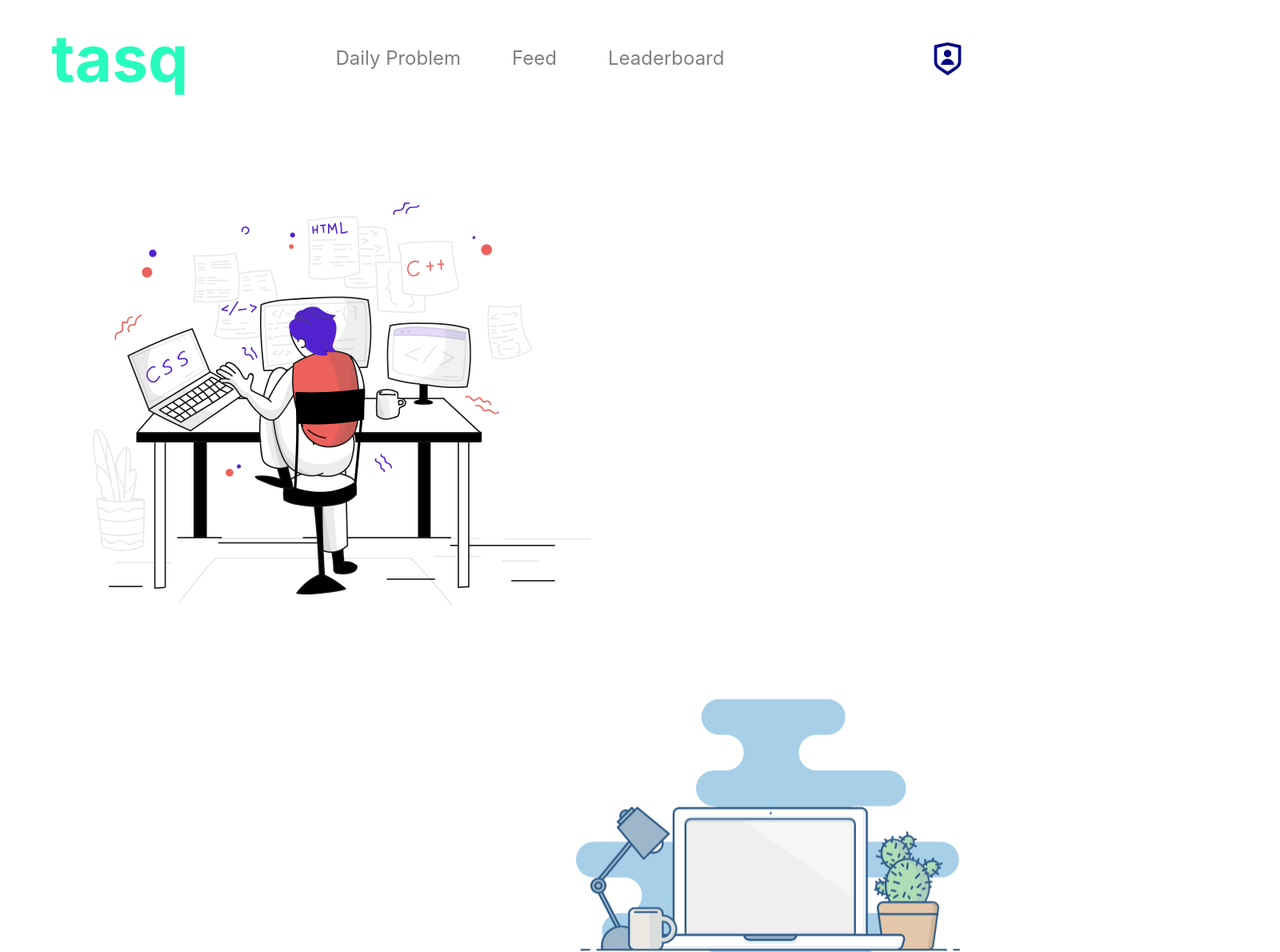
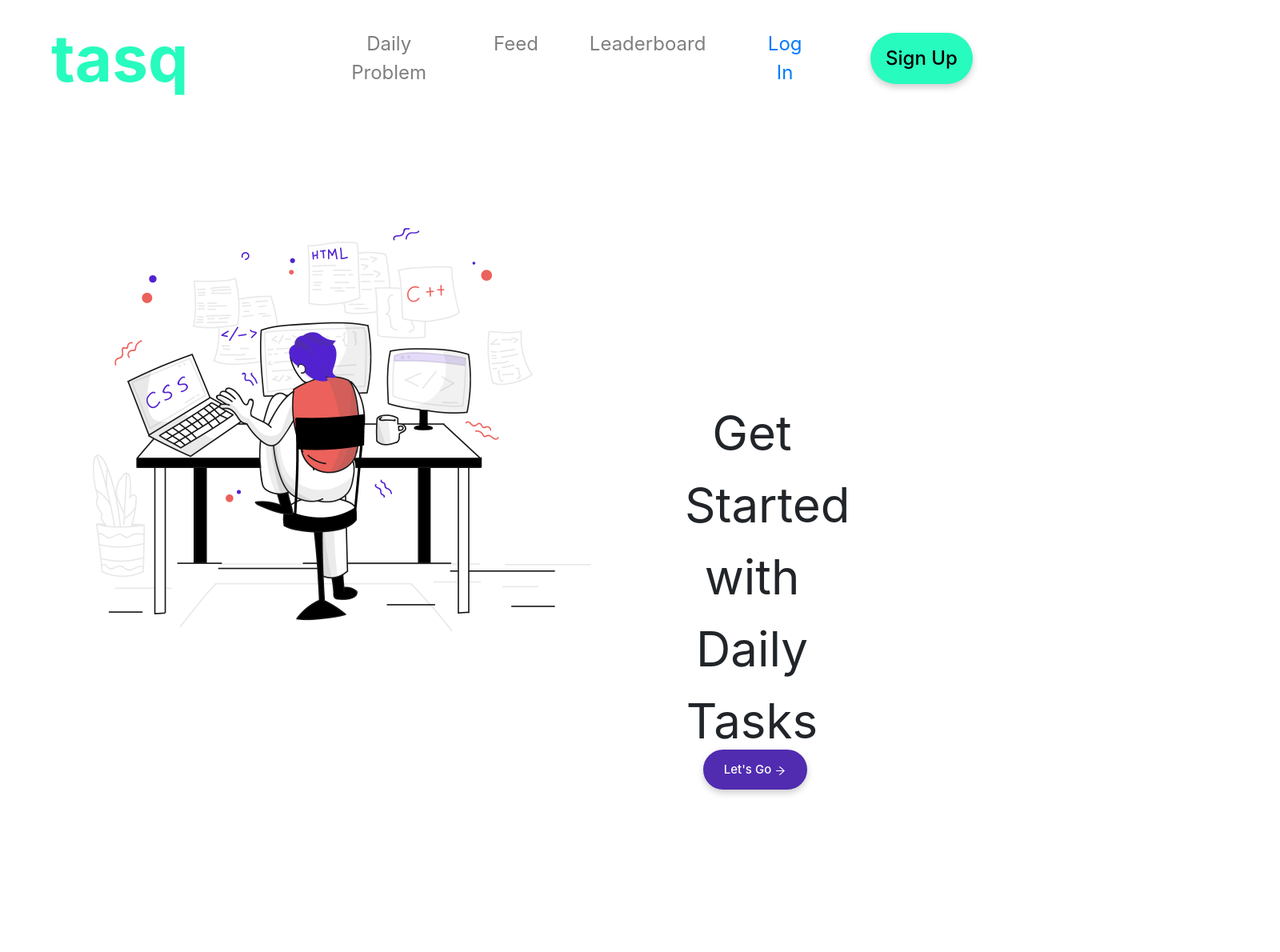
Before and after one commit to applied-project-2020/zoosh, a React (Create React App) app: page / in a window 1280 px wide. Shown: the top 1190 px of the page at 80% size, 1600 px wide, since content can reach past the window. After the commit the page ends 1075 px from the top, so only its background shows below. Built offline with nearby package versions, Linux system fonts and the light colour scheme.

Commit message:
Landing Updates/Get Started Options

```diff
--- a/package.json
+++ b/package.json
@@ -3,6 +3,7 @@
   "version": "0.1.0",
   "private": true,
   "dependencies": {
+    "@material-ui/core": "^4.11.0",
     "@testing-library/jest-dom": "^4.2.4",
     "@testing-library/react": "^9.5.0",
     "@testing-library/user-event": "^7.2.1",
--- a/src/App.css
+++ b/src/App.css
@@ -93,20 +93,24 @@ body{
 
 
 .btn-profile{
-  border-radius: 25px;
+  border-radius: 35px;
+  font-weight: 500;
   background-color: white;
   color: black;
   border: none;
   margin-right: 2rem;
+  outline: none !important;
+  width: 8rem;
+  height: 4rem;
+  background-color: #27FBBE;
   outline: none;
-  width: 4rem;
-  height: 4rem;
+  box-shadow: 0px 4px 8px 0px rgba(0,0,0,0.2);
 }
 
 .btn-profile:hover{
-  background-color: #27FBBE;
-  width: 4rem;
-  outline: none;
+  background-color: gray;
+  color: white;
+
 }
 
 hr {
@@ -220,3 +224,108 @@ hr {
   border-radius: 25px;
   margin-right: 40rem;
 }
+
+
+/* SUBSCRIBE BY EMAIL */
+
+.subscribe-card{
+  width: 30rem;
+  height: 20rem;
+  background-color: white;
+  box-shadow: 0px 4px 8px 0px rgba(0,0,0,0.2);
+  margin: auto;
+  border-radius: 25px;
+  margin-right: 40rem;
+}
+
+#divRight-sub{
+  width: 800px;
+  float: left;
+  margin-top: 4rem;
+  margin-right: 10%;
+
+}
+
+#divLeft-sub{
+  width: 600px;
+  float: left;
+  margin-left: 100px;
+}
+
+.sub-btn{
+  background-color: yellow;
+}
+
+.greeting{
+}
+
+#container{
+  width: 100%;
+}
+
+#a{
+  width: 100%;
+  height:90px;
+  padding-right: 800px;
+  display: inline-block;
+}
+#b{
+  display: inline-block;
+  height: 90px;
+  width: 60%;
+  font-size: 60px;
+  padding-left: 600px;
+  margin-bottom: 100px;
+}
+
+.img1{
+  margin-top: 5rem;
+  width: 800px;
+  height: auto;
+}
+
+.get-started-btn{
+  margin-left: 38rem;
+  width: 130px;
+  height: 50px;
+  border-radius: 25px;
+  border-style: solid;
+  border-color: #512CB0;
+  background: #512CB0;
+  color: white;
+  outline: none !important;
+  cursor: pointer;
+  box-shadow: 0px 4px 8px 0px rgba(0,0,0,0.2);
+  font-weight: 500;
+}
+
+.get-started-btn:hover{
+  background: gray;
+  color: black;
+  border-color: gray;
+  font-weight: 500;
+}
+
+/* DAILY TASKS PAGE */
+.python-card{
+  padding-top:3rem;
+  margin:auto;
+  width: 300px;
+  height:150px;
+  color: black;
+  border-radius: 10px;
+  background:whitesmoke;
+  margin-top:3rem;
+  box-shadow: 0px 4px 8px 0px rgba(0,0,0,0.2);
+}
+
+.python-card:hover {
+  box-shadow: 0px 4px 8px 0px rgba(0,0,0,0.2);
+  transform: translateY(-0.25em);
+}
+
+
+.head-selection{
+  margin-top: 5rem;
+  color:gray;
+}
--- a/src/App.js
+++ b/src/App.js
@@ -1,5 +1,4 @@
 import React from 'react';
-import logo from './logo.svg';
 import './App.css';
 import {
   BrowserRouter as Router,
@@ -10,10 +9,13 @@ import {
 import Login from './components/Login.js';
 import Register from './components/Register.js';
 import Feed from './components/Feed';
+import Daily from './components/Daily';
 import Leaderboards from './components/Leaderboards';
 import DailyProblems from './components/DailyProblems';
 import Facebook from './components/Facebook';
 import Home from './components/Home.js';
+import Python from './components/Tasks/Python';
+import UI from './components/Tasks/DailyUi';
 import {Navbar, Nav} from 'react-bootstrap';
 import { RiShieldUserLine } from 'react-icons/ri';
 import 'bootstrap/dist/css/bootstrap.min.css';
@@ -38,7 +40,9 @@ function App() {
           {/* <Navbar.Text>
             Signed in as: <a href="#login">Mark Otto</a>
           </Navbar.Text> */}
-        <Nav.Link className="links" href="/Login"> <button className="btn-profile"><RiShieldUserLine size={45} color={"navy"}/></button></Nav.Link>
+        <Nav.Link className="links" href="/Login">Log In</Nav.Link>
+        <Nav.Link className="links" href="/Register"> <button className="btn-profile">Sign Up</button></Nav.Link>
+        {/* <Nav.Link className="links" href="/Login"> <button className="btn-profile"><RiShieldUserLine size={45} color={"navy"}/></button></Nav.Link> */}
         </Navbar.Collapse>
       </Navbar>
 
@@ -52,11 +56,20 @@ function App() {
           <Route path="/DailyProblems">
             <Facebook />
           </Route>
+          <Route path="/Daily">
+            <Daily />
+          </Route>
           <Route path="/Leaderboards">
             <Leaderboards />
           </Route>
           <Route path="/Login">
             <Login />
+          </Route>
+          <Route path="/Python">
+            <Python />
+          </Route>
+          <Route path="/UI">
+            <UI />
           </Route>
           <Route path="/">
             <Home />
--- /dev/null
+++ b/src/components/Daily.js
@@ -0,0 +1,22 @@
+import React from 'react';
+import '../App.css';
+import { Nav } from 'react-bootstrap';
+import {SiPython} from 'react-icons/si'
+
+function Daily() {
+  return (
+
+    <>
+        <h1 className="head-selection">Select an option</h1>
+        <Nav.Link href="/Python"><div className="python-card">
+          <h1>Python <SiPython/></h1>
+        </div></Nav.Link>
+
+        <Nav.Link href="/UI"><div className="python-card">
+          <h1>Daily UI</h1>
+        </div></Nav.Link>
+    </>
+  );
+}
+
+export default Daily;
--- a/src/components/DailyProblems.js
+++ b/src/components/DailyProblems.js
@@ -5,8 +5,14 @@ import '../App.css';
 
 function DailyProblems() {
   return (
-    <h2>Daily Problems</h2>
 
+    <>
+      <h2>Daily Problems</h2>
+
+        <div>
+          <h1>Python</h1>
+        </div>
+    </>
   );
 }
 
--- a/src/components/Home.js
+++ b/src/components/Home.js
@@ -3,7 +3,8 @@ import '../App.css';
 import 'bootstrap/dist/css/bootstrap.min.css';
 import WebDesign from '../images/web.png'
 import Developer from '../images/developer.png';
-
+import { Nav, Form, Button } from 'react-bootstrap';
+import { AiOutlineArrowRight } from 'react-icons/ai';
 
 
 function Home() {
@@ -12,16 +13,14 @@ function Home() {
 
 
       <div>
-        <img className="WebImage2" src={Developer}/>
-        <img className="WebImage" src={WebDesign}/>
-      </div>
+        <div id="container">
+            <span id="a"><img className="img1" src={Developer}/></span>
+            <span id="b"><p className="greeting">Get Started with Daily Tasks</p></span><br/>
+            <Nav.Link className="links2" href="/Daily"><button class="get-started-btn">Let's Go   <AiOutlineArrowRight/></button></Nav.Link>
+        </div>
 
+        </div>
       <div className="spacing-home"></div>
-      <hr/>
-      <footer className="footer">
-        <p>tasq</p>
-      </footer>
-
     </>
   );
 }
--- /dev/null
+++ b/src/components/Tasks/DailyUi.js
@@ -0,0 +1,14 @@
+import React from 'react';
+import '../../App.css';
+
+
+
+function DailyUi() {
+  return (
+    <>
+        <h1>Todays Daily Design</h1>
+    </>
+  );
+}
+
+export default DailyUi;
--- /dev/null
+++ b/src/components/Tasks/Python.js
@@ -0,0 +1,15 @@
+import React from 'react';
+import '../../App.css';
+
+
+
+function Python() {
+  return (
+
+    <>
+        <h1>Todays Python Task</h1>
+    </>
+  );
+}
+
+export default Python;
--- a/src/index.js
+++ b/src/index.js
@@ -16,4 +16,4 @@ ReactDOM.render(
 // If you want your app to work offline and load faster, you can change
 // unregister() to register() below. Note this comes with some pitfalls.
 // Learn more about service workers: https://bit.ly/CRA-PWA
-serviceWorker.unregister();
+serviceWorker.register();
```
Also changed, not shown: 1 other file (tests, documents, lock files or other folders).
